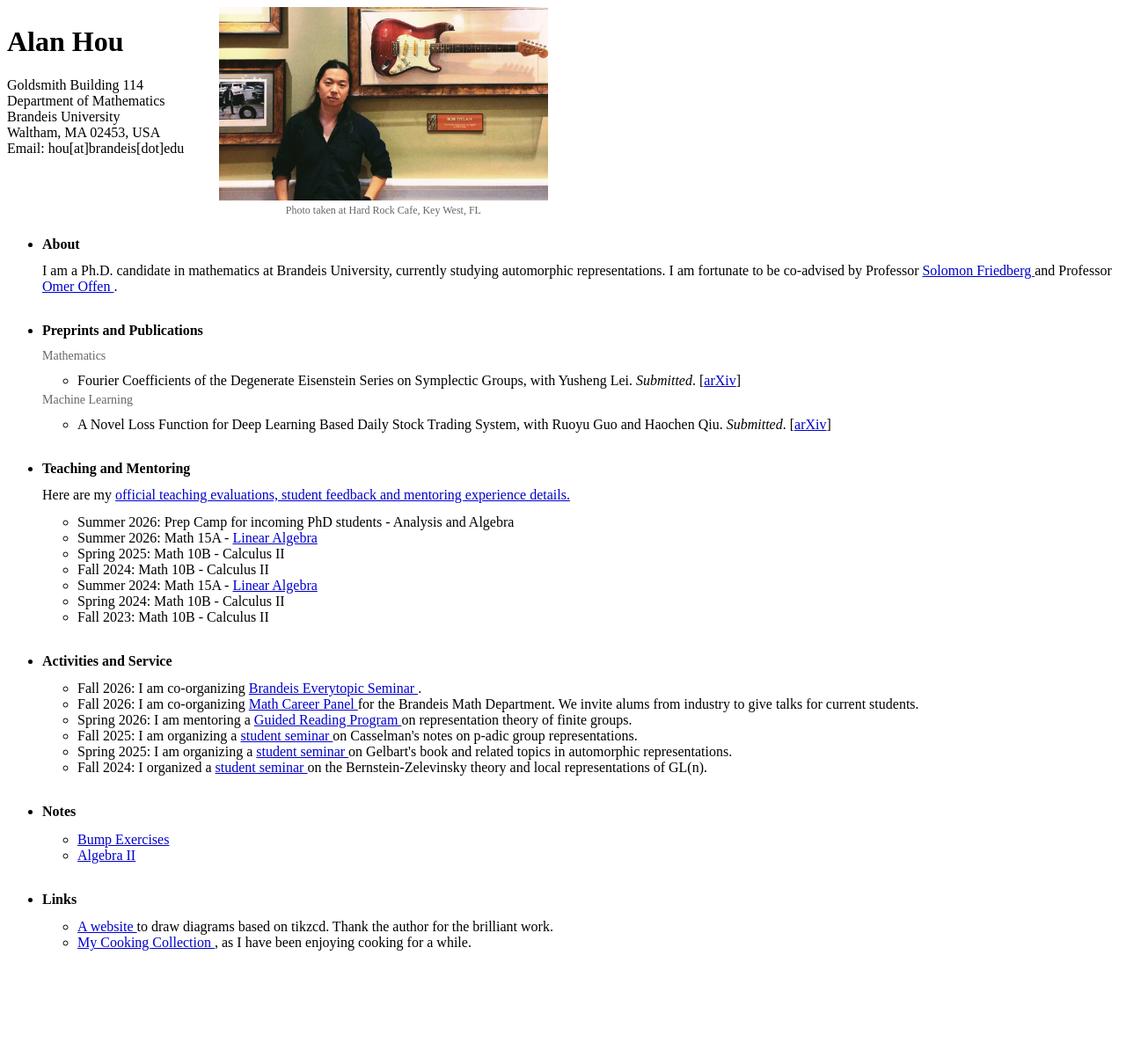
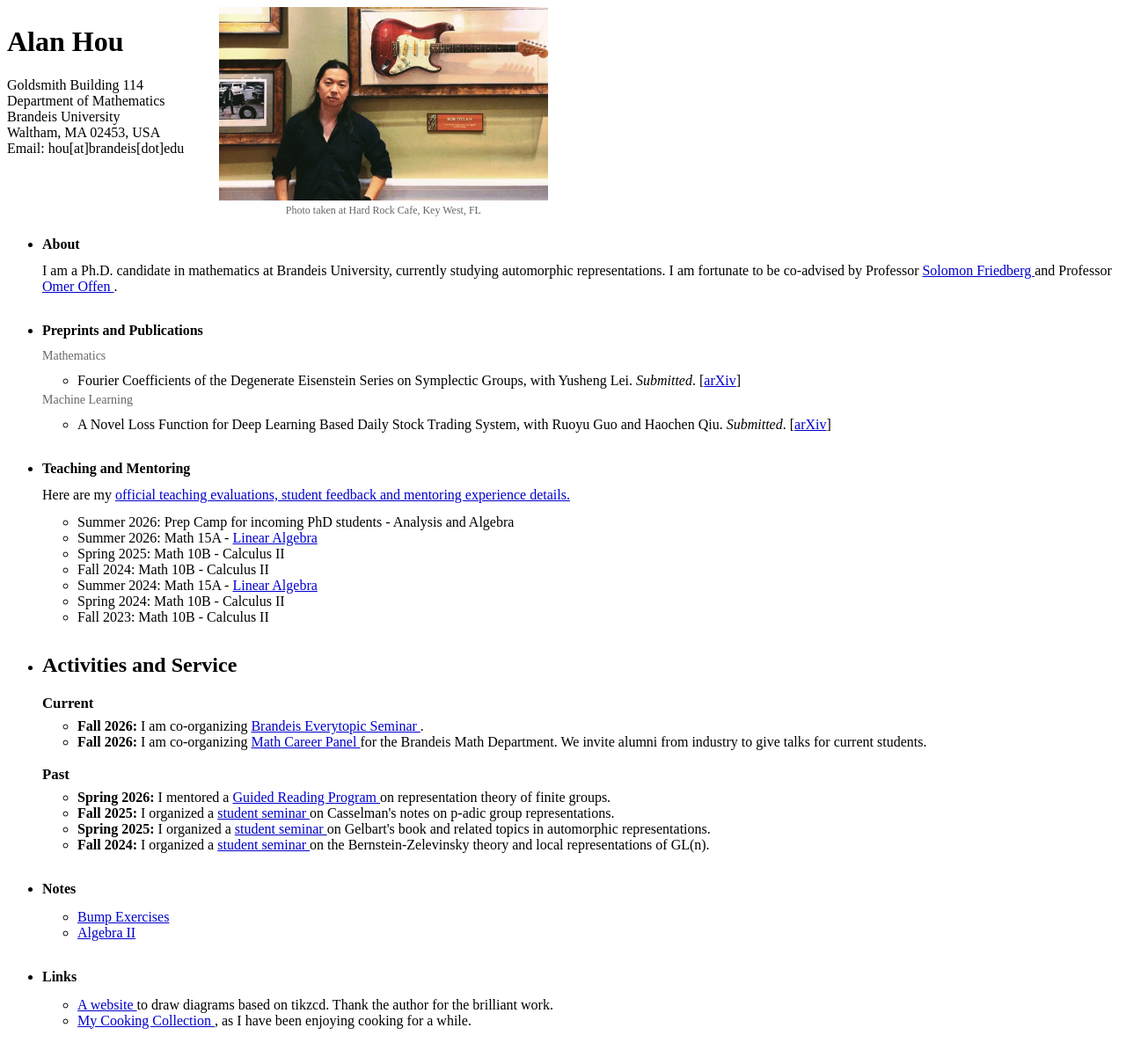
Before and after one commit to axhou/axhou.github.io, a Jekyll site: the page index.html, which Jekyll copies as it is, in a window 1280 px wide. Shown: the whole page at 88% size. Built offline with Jekyll 4.4.1, drawn with Linux system fonts in a browser that asks for light colours; before the commit the page ends 1113 px from its top, so only the background shows below that.

Commit message:
Update index.html

```diff
--- a/index.html
+++ b/index.html
@@ -31,7 +31,12 @@
 
 
   <style>
-
+.activity-category {
+  font-weight: bold;
+  font-size: 1.05em;
+  margin-top: 1.1em;
+  margin-bottom: 0.35em;
+}
     body {
       background: white;
       font-family: serif;
@@ -312,62 +317,69 @@
     <!-- Activities -->
 
     <li>
+<h2>Activities and Service</h2>
 
-      <strong>Activities and Service</strong>
+<div class="activity-category">Current</div>
 
 <ul>
-
   <li>
-          Fall 2026:
+    <strong>Fall 2026:</strong>
     I am co-organizing
-          <a href="./everytopic.html">
+    <a href="https://axhou.github.io/everytopic.html">
       Brandeis Everytopic Seminar
     </a>.
   </li>
-                <li>
-          Fall 2026:
-          I am co-organizing
-          <a href="./careerpanel1.pdf">
-            Math Career Panel
-          </a> for the Brandeis Math Department. We invite alums from industry to give talks for current students.
-        </li>
 
   <li>
-          Spring 2026:
-          I am mentoring a
-          <a href="./grp2026spring.html">
+    <strong>Fall 2026:</strong>
+    I am co-organizing
+    <a href="https://axhou.github.io/careerpanel1.pdf">
+      Math Career Panel
+    </a>
+    for the Brandeis Math Department. We invite alumni from industry
+    to give talks for current students.
+  </li>
+</ul>
+
+
+<div class="activity-category">Past</div>
+
+<ul>
+  <li>
+    <strong>Spring 2026:</strong>
+    I mentored a
+    <a href="https://axhou.github.io/grp2026spring.html">
       Guided Reading Program
     </a>
     on representation theory of finite groups.
   </li>
 
   <li>
-          Fall 2025:
-          I am organizing a
-          <a href="./25caspadic.html">
+    <strong>Fall 2025:</strong>
+    I organized a
+    <a href="https://axhou.github.io/25caspadic.html">
       student seminar
     </a>
     on Casselman's notes on p-adic group representations.
   </li>
 
   <li>
-          Spring 2025:
-          I am organizing a
-          <a href="./gel2025.html">
+    <strong>Spring 2025:</strong>
+    I organized a
+    <a href="https://axhou.github.io/gel2025.html">
       student seminar
     </a>
     on Gelbart's book and related topics in automorphic representations.
   </li>
 
   <li>
-          Fall 2024:
+    <strong>Fall 2024:</strong>
     I organized a
-          <a href="./bzf2024.html">
+    <a href="https://axhou.github.io/bzf2024.html">
       student seminar
     </a>
     on the Bernstein-Zelevinsky theory and local representations of GL(n).
   </li>
-
 </ul>
 
     </li>
```
Lines whose indentation alone changed are shown as unchanged.
